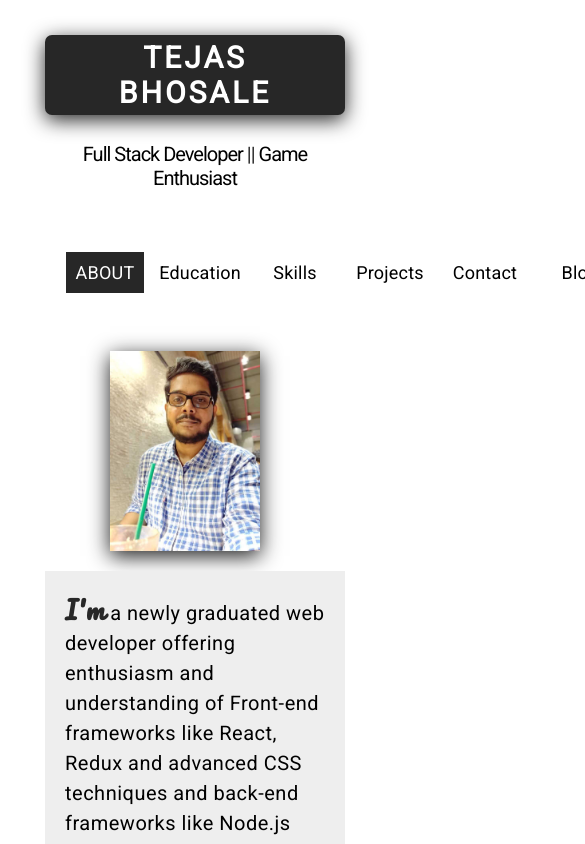
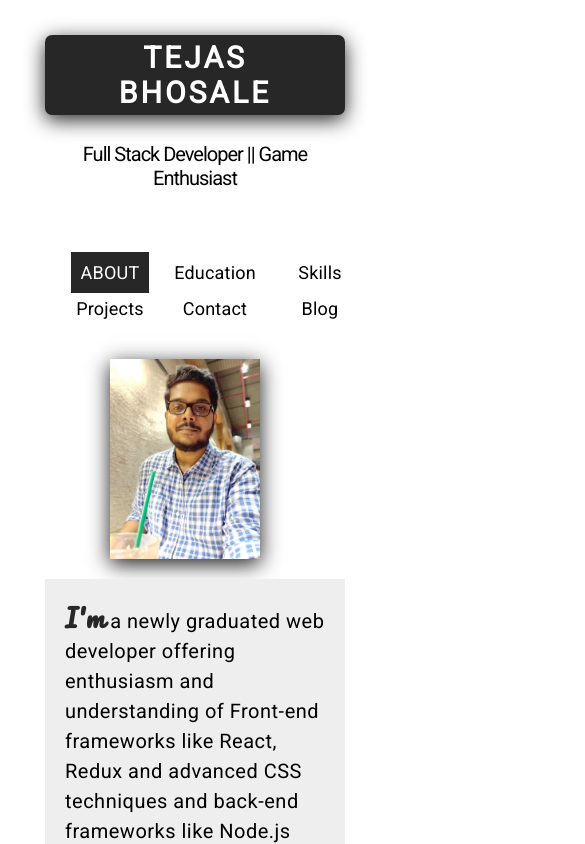
Before and after one commit to bhosaleT/my-portfolio-react, a React (Create React App) app: page / in a window 390 px wide. Shown: the top 844 px of the page, 585 px wide, since content can reach past the window. Built offline with nearby package versions, Linux system fonts and the light colour scheme.

Commit message:
updated css responsive design

```diff
--- a/src/css/App.css
+++ b/src/css/App.css
@@ -168,9 +168,8 @@ body {
 }
 
 .container {
-  display: grid;
-  align-items: center;
-  justify-items: center;
+  margin: 0 auto;
+  width: 700px;
 }
 
 li {
@@ -179,10 +178,11 @@ li {
   letter-spacing: 0.2px;
 }
 
+/* ------------ THE SELECTOR --------------------------------- */
 .selector-list {
   display: grid;
   grid-gap: 5px;
-  grid-template-columns: repeat(6, 90px);
+  grid-template-columns: repeat(auto-fit, minmax(80px, 1fr));
   align-items: center;
   justify-items: center;
   cursor: pointer;
@@ -190,9 +190,22 @@ li {
   font-size: 18px;
 }
 
-.divider {
-  color: #272727;
+/* Media queries for the selector-list */
+@media (max-width: 800px) {
+  .container {
+    margin: 0 auto;
+    width: 500px;
+  }
 }
+
+@media (max-width: 600px) {
+  .container {
+    margin: 0 auto;
+    width: 350px;
+  }
+}
+
+/* ---------------------------------------------------------------- */
 
 .about {
   margin: 50px auto;
@@ -468,7 +481,7 @@ li {
     /* margin: 50px auto; */
     /* flex-direction: column; */
     width: 600px;
-     justify-content: space-between;
+    justify-content: space-between;
   }
 }
 
@@ -576,7 +589,21 @@ li {
   box-shadow: 0 2px 5px rgba(0, 0, 0, 0.7);
 }
 
-@media (max-width: 810px) {
+@media (max-width: 1200px) {
+  .contact {
+    /* margin: 0; */
+    display: flex;
+    flex-direction: column;
+    width: 600px;
+    padding-bottom: 20px;
+  }
+
+  #map {
+    margin-bottom: 20px;
+  }
+}
+
+@media (max-width: 800px) {
   .contact {
     /* margin: 0; */
     display: flex;
@@ -587,6 +614,20 @@ li {
 
   #map {
     margin-bottom: 20px;
+  }
+}
+
+@media (max-width: 600px) {
+  .contact {
+    /* margin: 0; */
+    display: flex;
+    flex-direction: column;
+    width: 350px;
+    padding-bottom: 30px;
+  }
+
+  #map {
+    margin-bottom: 30px;
   }
 }
 
@@ -864,6 +905,10 @@ li {
     margin: 30px auto;
     width: 300px;
   }
+  .blog-heading {
+    font-size: 14px;
+    letter-spacing: 0.15em;
+  }
 }
 
 .blog-heading {
```
